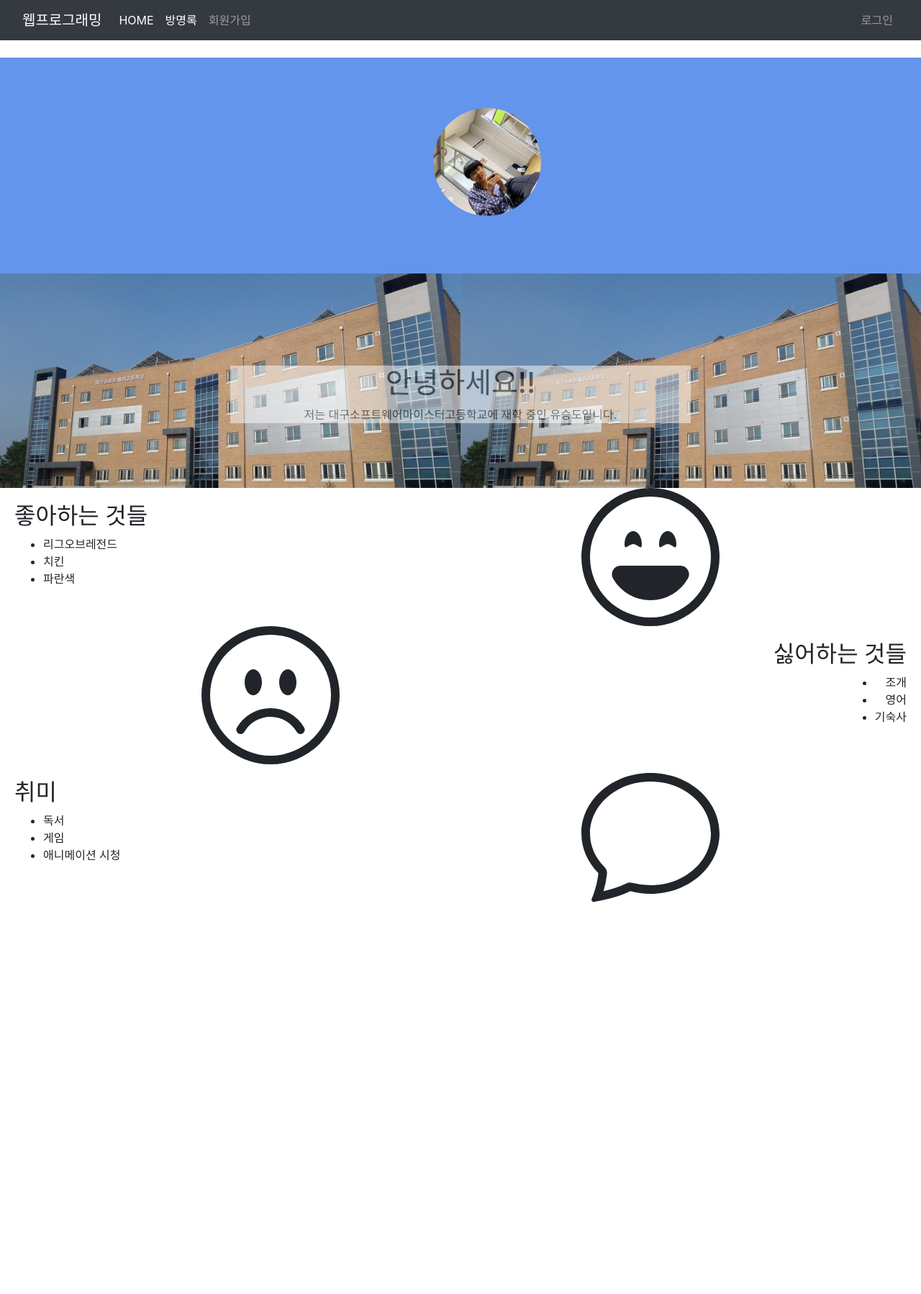
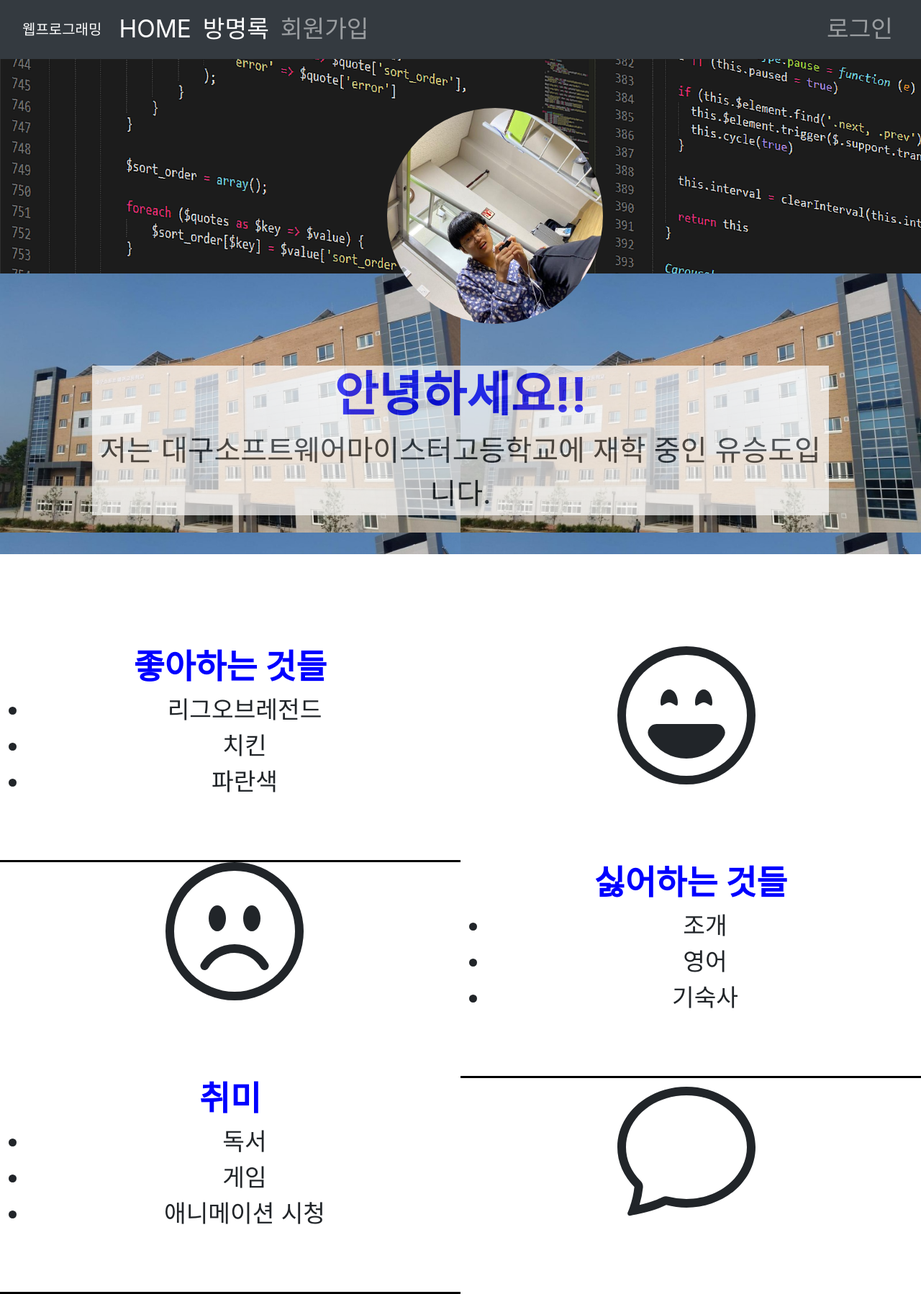
Before and after one commit to tmdeh/web, a Flask app: page / in a window 1280 px wide. Shown: the whole page at 72% size. Before the commit the page ends 1254 px from the top, so only its background shows below. Run offline with Flask 2, Linux system fonts and the light colour scheme.

Commit message:
자기소개 완성

```diff
--- a/5_12/flask_app/static/app.css
+++ b/5_12/flask_app/static/app.css
@@ -7,51 +7,75 @@ body {
 	width: 100%;
 	text-align: center;
 	padding-top: 10%;
-	padding-bottom: 7%;
+	padding-bottom:3%;
 	background-image: url('/static/image/dgsw.jpg');
 	background-size: 50%;
+	margin-bottom: 10%;
+}
+p{
+	font-size: 30pt;
+}
+#hi{
+	font-size: 50pt;
+	font-weight: bold;
+	color: blue;
 }
 #text{
 	height: 50%;
-	width: 50%;
+	width: 80%;
 	position: relative;
-	left: 25%;
+	left: 10%;
 	background-color: white;
-	opacity: 0.5;
+	opacity: 0.7;
 }
 
 .center {
     height: 300px;
     width: 100%;
-    background-color: #6495ED;
+	background-image: url('/static/image/code.png');
+}
+li{
+	font-size: 25pt;
+}
+h2{
+	font-size: 60pt;
+	color: blue;
 }
 .content-left{
-	height: 150px;
-	width: 60%;
-	margin: 20px;
+	height: 300px;
+	width: 50%;
 	float: left;
-	text-align: left;
+	text-align: center;
+	border-bottom: 3px solid black;
+	margin-right: 17%;
+
+}
+
+.title{
+	font-size: 35pt;
+	font-weight: bold;
 }
 .content-right{
-	height: 150px;
-	width: 60%;
-	margin: 20px;
+	height: 300px;
+	width: 50%;
 	float: right;
-	text-align: right;
+	text-align: center;
+	border-bottom: 3px solid black;
+	margin-left: 17%;
 }
 
-#right-li{
+/* #right-li{
 	float: right;
-}
+} */
 
 #me {
     box-sizing: border-box;
-    width: 150px;
-    height: 150px;
+    width: 300px;
+    height:	300px;
     border-radius: 50%;
 	position: absolute;
 	top: 150px;
-	left: 47%;
+	left: 42%;
 }
 
 .like {
--- a/5_12/flask_app/templates/index.html
+++ b/5_12/flask_app/templates/index.html
@@ -73,8 +73,8 @@ index.html, join.html, login.html 등으로 설정된 링크들도 app.py 에서
 		</div>
 		<div class="head">
 			<div id="text">
-		<h1>안녕하세요!!</h1>
-		저는 대구소프트웨어마이스터고등학교에 재학 중인 유승도입니다.
+		<h1 id="hi">안녕하세요!!</h1>
+		<p>저는 대구소프트웨어마이스터고등학교에 재학 중인 유승도입니다.</p>
 		</div>
 	</div>
 	<div class="content-left"><h2 class="title">좋아하는 것들</h2>
```
Also changed, not shown: 5_12/flask_app/static/image/code.png (added).
